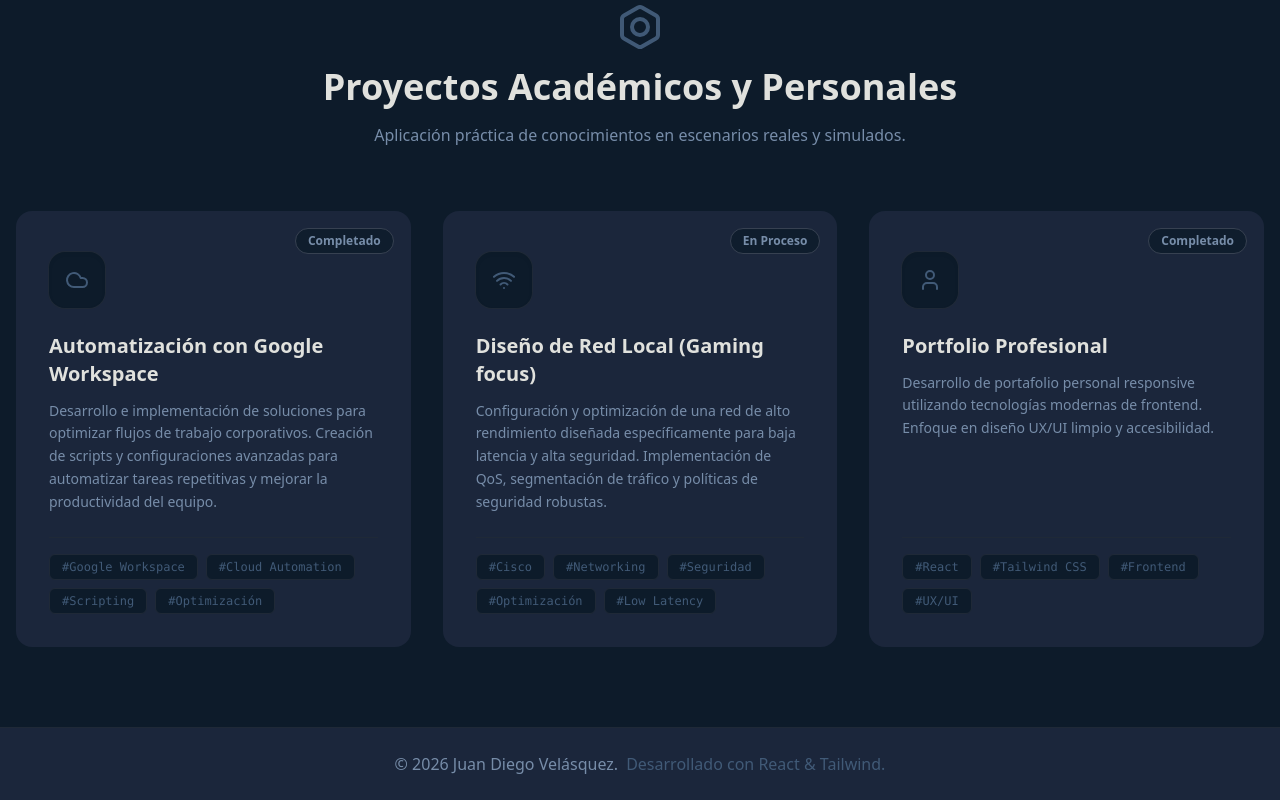
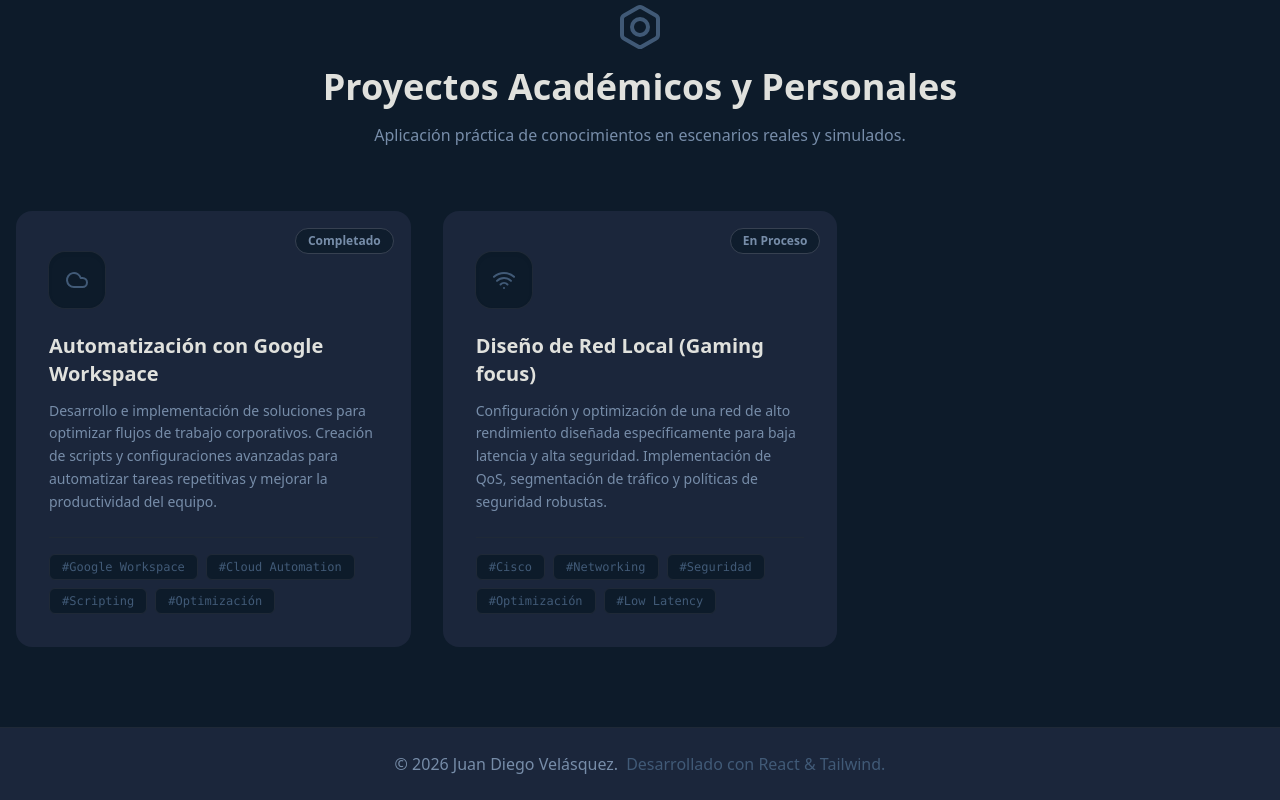
Before and after one commit to Tijuanaquito/Portafolio, a React (Vite) app: page / in a window 1280 px wide. Shown: the part 1675-2475 px from the top of the page. Built offline with nearby package versions, Linux system fonts and the light colour scheme.

Commit message:
Remove demo links and comments as requested

```diff
--- a/src/components/ProjectDetail.jsx
+++ b/src/components/ProjectDetail.jsx
@@ -1,7 +1,7 @@
 import React, { useState } from 'react';
 import { useParams, Link } from 'react-router-dom';
 import { motion, AnimatePresence } from 'framer-motion';
-import { ArrowLeft, ExternalLink, Github, Monitor, Cloud, Wifi, User, X, ZoomIn } from 'lucide-react';
+import { ArrowLeft, Monitor, Cloud, Wifi, User, X, ZoomIn } from 'lucide-react';
 import { projects } from '../data/projects';
 
 const ProjectDetail = () => {
@@ -18,7 +18,6 @@ const ProjectDetail = () => {
     );
   }
 
-  // Helper for Icon rendering (since we removed JSX from data file to keep it cleaner)
   const renderIcon = (iconName) => {
     switch(iconName) {
       case 'Cloud': return <Cloud className="w-12 h-12 text-accent" />;
@@ -80,7 +79,6 @@ const ProjectDetail = () => {
                   onClick={() => setSelectedImage(img)}
                 >
                   <img src={img} alt={`Captura ${index + 1}`} className="w-full h-full object-cover" onError={(e) => {e.target.style.display='none'; e.target.nextSibling.style.display='flex'}} />
-                  {/* Fallback si falla la imagen */}
                   <div className="absolute inset-0 flex-col items-center justify-center bg-gradient-to-br from-primary to-secondary p-4 hidden">
                     <ZoomIn className="w-8 h-8 text-accent mb-2" />
                     <span className="text-muted text-sm font-medium">Ver Imagen {index + 1}</span>
@@ -89,23 +87,10 @@ const ProjectDetail = () => {
               ))}
             </div>
 
-            <div className="flex flex-col sm:flex-row gap-4 pt-8 border-t border-gray-800">
-              {/* Conditional Links if available in data */}
-              <a href="#" className="flex items-center justify-center gap-2 bg-accent hover:bg-opacity-90 text-light px-6 py-3 rounded-lg font-medium transition-all shadow-lg hover:shadow-accent/20 flex-1 text-center">
-                <ExternalLink size={20} />
-                Ver Demo en Vivo
-              </a>
-              <a href="#" className="flex items-center justify-center gap-2 bg-primary hover:bg-gray-900 text-light border border-gray-700 px-6 py-3 rounded-lg font-medium transition-all flex-1 text-center">
-                <Github size={20} />
-                Ver Código Fuente
-              </a>
-            </div>
-
           </div>
         </div>
       </motion.div>
 
-      {/* Lightbox / Modal para ver imagen completa */}
       <AnimatePresence>
         {selectedImage && (
           <motion.div
@@ -123,7 +108,7 @@ const ProjectDetail = () => {
               animate={{ scale: 1 }}
               exit={{ scale: 0.8 }}
               className="max-w-5xl max-h-[90vh] w-full bg-secondary rounded-lg overflow-hidden shadow-2xl relative"
-              onClick={(e) => e.stopPropagation()} // Evitar cerrar al hacer click en la imagen/contenedor
+              onClick={(e) => e.stopPropagation()}
             >
                <div className="aspect-video bg-gray-900 flex items-center justify-center text-light relative">
                   <img src={selectedImage} alt="Vista Previa" className="w-full h-full object-contain" />
--- a/src/components/Projects.jsx
+++ b/src/components/Projects.jsx
@@ -44,7 +44,6 @@ function Projects() {
               transition={{ delay: index * 0.1 }}
               className="bg-secondary p-8 rounded-2xl hover:shadow-2xl hover:shadow-accent/10 transition-all duration-300 border border-transparent hover:border-gray-700 flex flex-col group h-full relative overflow-hidden"
             >
-              {/* Status Badge */}
               <div className="absolute top-4 right-4 text-xs font-bold px-3 py-1 rounded-full bg-primary/80 text-muted border border-gray-700">
                 {project.status}
               </div>
--- a/src/data/projects.js
+++ b/src/data/projects.js
@@ -7,7 +7,6 @@ export const projects = [
       description: "Desarrollo e implementación de soluciones para optimizar flujos de trabajo corporativos. Creación de scripts y configuraciones avanzadas para automatizar tareas repetitivas y mejorar la productividad del equipo.",
       fullDescription: "En este proyecto, desarrollé una serie de scripts personalizados utilizando Google Apps Script para automatizar procesos manuales. Esto incluyó la generación automática de informes a partir de datos en Hojas de cálculo de Google, la gestión de usuarios en Google Workspace y la creación de flujos de trabajo personalizados que integran Gmail, Calendar y Drive. El resultado fue una reducción significativa del tiempo dedicado a tareas administrativas rutinarias.",
       tags: ["Google Workspace", "Cloud Automation", "Scripting", "Optimización"],
-      // icon: <Cloud size={24} />, // Icons can be problematic in plain JS data files if imported/rendered elsewhere, but let's try keep it simple or remove icon here and handle in component.
       iconName: "Cloud",
       status: "Completado",
       images: [
@@ -28,20 +27,5 @@ export const projects = [
         "/placeholder-project.svg",
         "/placeholder-project.svg"
       ]
-    },
-    {
-      id: 3,
-      title: "Portfolio Profesional",
-      description: "Desarrollo de portafolio personal responsive utilizando tecnologías modernas de frontend. Enfoque en diseño UX/UI limpio y accesibilidad.",
-      fullDescription: "Diseñé y desarrollé mi portafolio profesional para mostrar mis habilidades y proyectos. Utilicé React para la estructura de componentes, Tailwind CSS para un diseño rápido y responsive, y Framer Motion para agregar animaciones suaves que mejoran la experiencia del usuario. El sitio está desplegado en Netlify y optimizado para rendimiento y SEO.",
-      tags: ["React", "Tailwind CSS", "Frontend", "UX/UI"],
-      iconName: "User",
-      status: "Completado",
-      images: [
-        "/placeholder-project.svg",
-        "/placeholder-project.svg",
-        "/placeholder-project.svg",
-        "/placeholder-project.svg"
-      ]
     }
   ];
```
